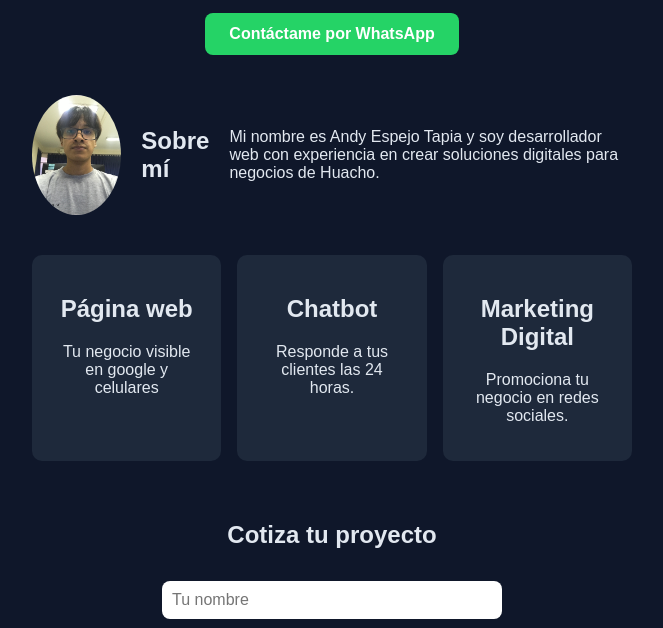
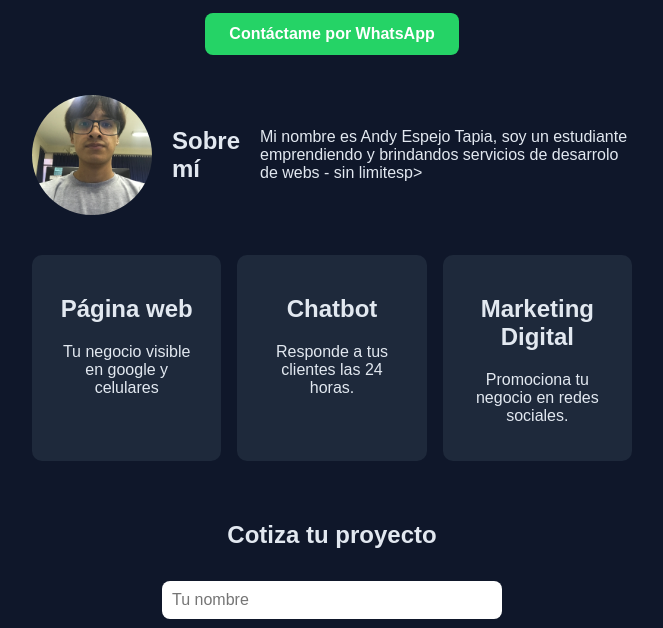
Before and after one commit to tommerespejo-hash/Imperio, a plain HTML site: page index.html in a window 1280 px wide. Shown: the part 139-767 px from the top of the page, without its empty margins (308-971 px from the left). Drawn offline with Linux system fonts and the light colour scheme.

Commit message:
actualizar perfil v3

```diff
--- a/index.html
+++ b/index.html
@@ -18,7 +18,8 @@
 <section class="sobre-mi">
  <img src="foto.png" alt="Foto de Andy Espejo Tapia" class="foto">
     <h2>Sobre mí</h2>
-    <p>Mi nombre es Andy Espejo Tapia y soy desarrollador web con experiencia en crear soluciones digitales para negocios de Huacho.</p>
+  </div>
+    <p>Mi nombre es Andy Espejo Tapia, soy un estudiante emprendiendo y brindandos servicios de desarrolo de webs - sin limitesp>
   </div>
 </section>
 <section class="servicios">
--- a/style.css
+++ b/style.css
@@ -79,6 +79,7 @@ h1 {
   height: 120px;
   border-radius: 50%;
   object-fit: cover;
+  flex-shrink: 0;
 }
 
 @media (max-width: 600px) {
```
